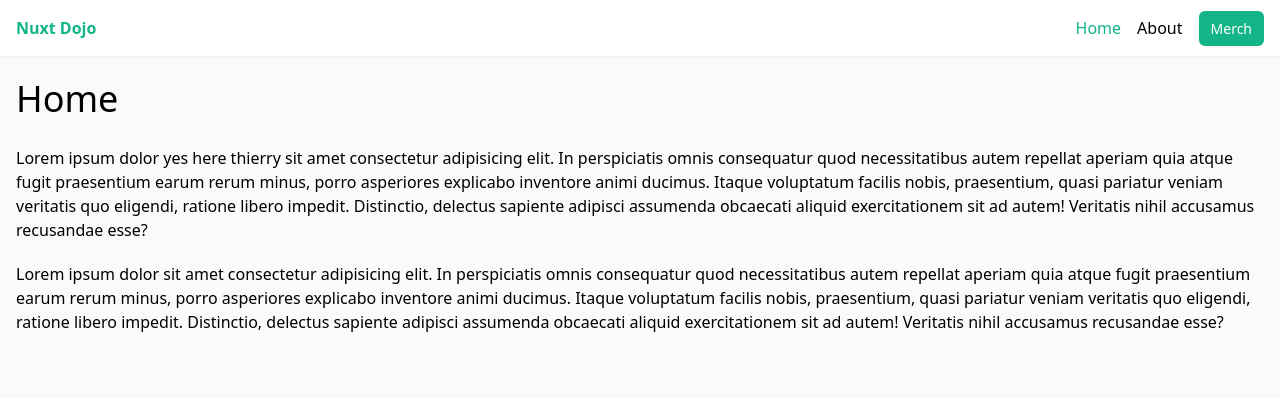
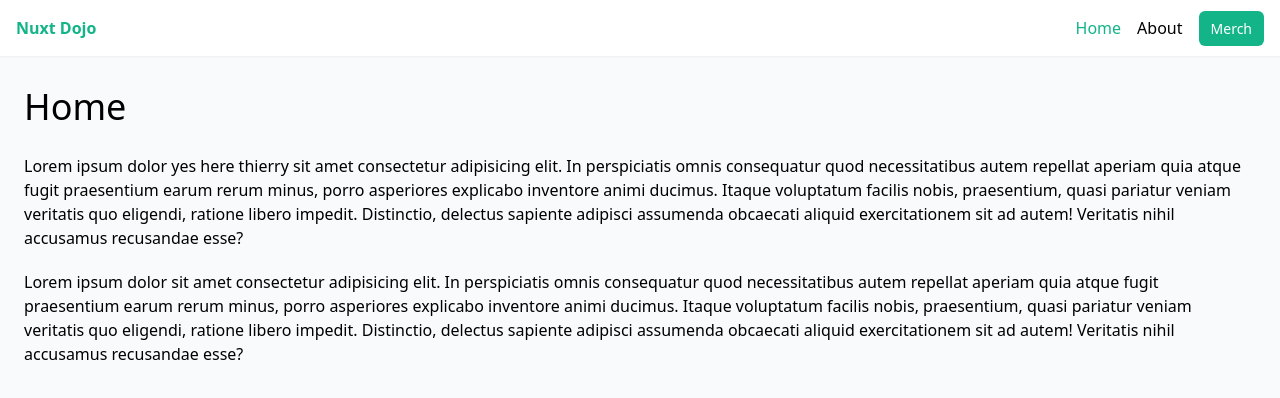
Before and after one commit to thierryrudaseswa/NUXT_DOJO, a Nuxt app: page / in a window 1280 px wide. Shown: the top 398 px of the page. Built offline with nearby package versions, Linux system fonts and the light colour scheme.

Commit message:
The updation of the about

```diff
--- a/layouts/default.vue
+++ b/layouts/default.vue
@@ -10,7 +10,7 @@
           </ul>
         </nav>
       </header>
-      <div class="container mx-auto p-4">
+      <div class="container mx-auto p-6">
         <slot />
       </div>
     </div>
--- a/pages/products/error.vue
+++ b/pages/products/error.vue
@@ -1,6 +1,6 @@
 <template>
     <div class="mt-7 max-w-sm mx-auto text-center card  ">
-      <p class="mt-7 text-7xl font-bold ">{{error.statusCode}}</p>
+      <p class="mt-7 text-7xl font-bold  p-0">{{error.statusCode}}</p>
       <p class="mt-7 text-6xl">Ooops. something </p>
       <p class="mt-7">{{error.message}}</p>
       <button class="btn my-7" @click="handleError">Go Home...</button>
```
